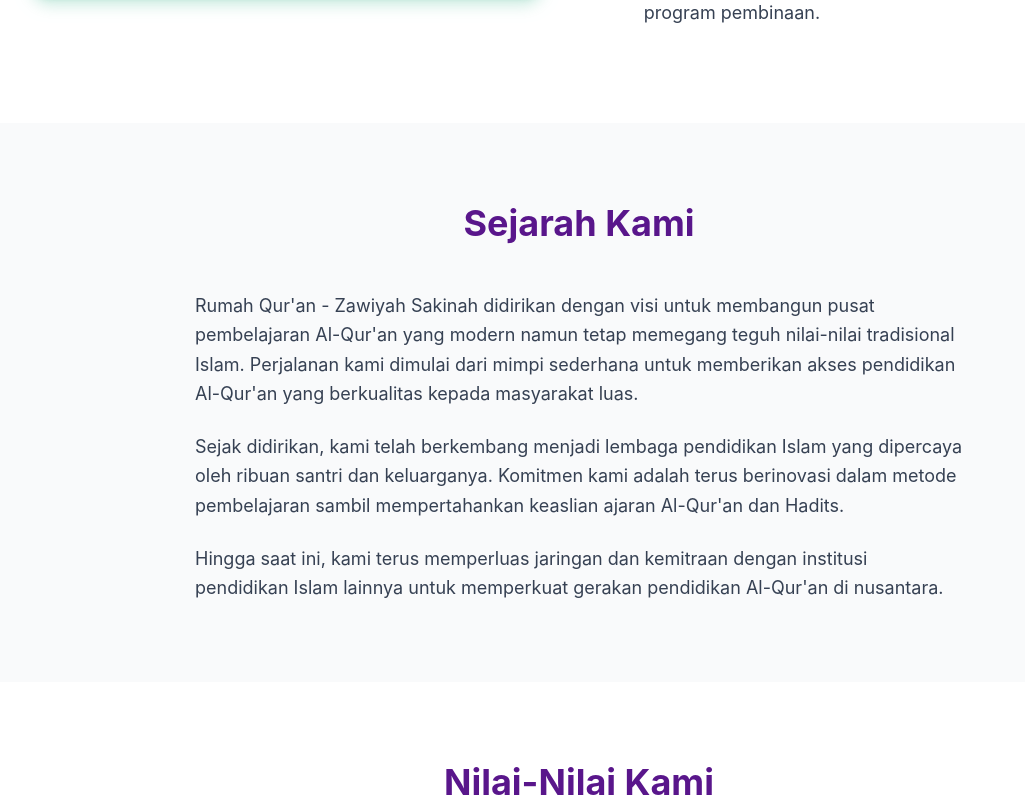
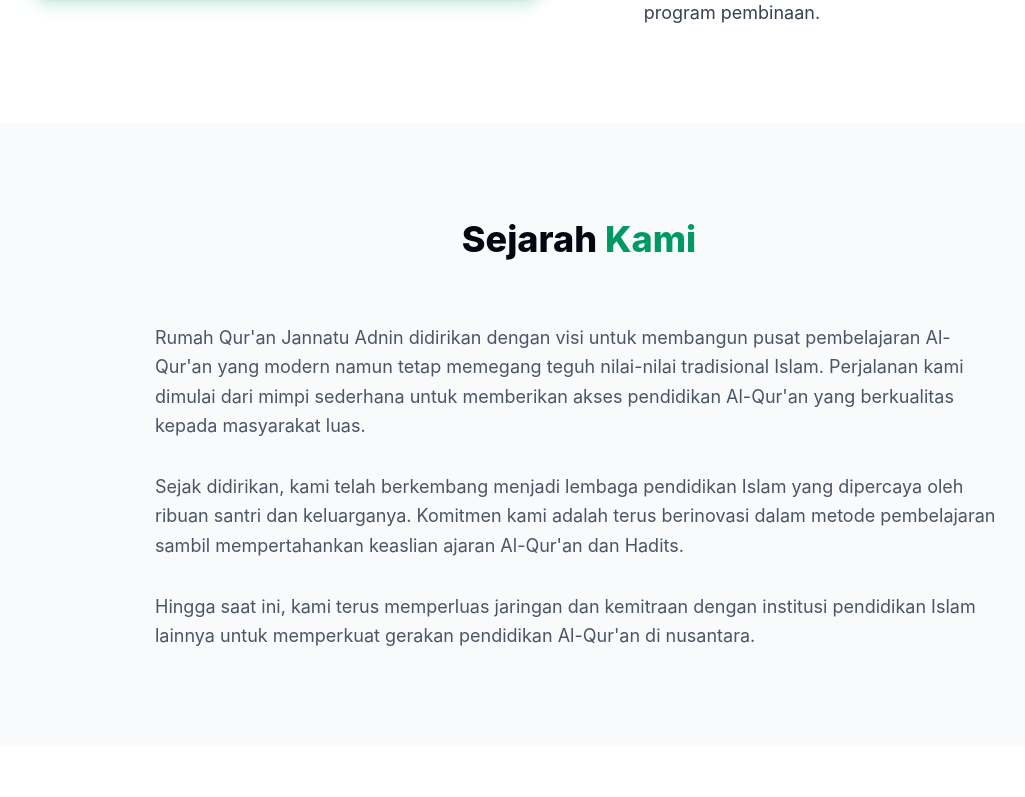
Before and after one commit to kokoy13/jannatu-adnin-frontend, a React (Vite) app in the folder jannatuadnin-frontend/: page /tentangkami in a window 1280 px wide. Shown: the part 1152-1949 px from the top of the page, without its empty margins (61-1086 px from the left). Built offline with nearby package versions, Linux system fonts and the light colour scheme.

Commit message:
redesain sejarah - About

```diff
--- a/jannatuadnin-frontend/src/pages/About.jsx
+++ b/jannatuadnin-frontend/src/pages/About.jsx
@@ -80,20 +80,27 @@ const About = () => {
             </section>
 
             {/* <!-- History Section --> */}
-            <section className="py-20 bg-gray-50">
-                <div className="max-w-6xl mx-auto px-4">
-                    <h2 className="text-4xl font-bold text-center text-purple-900 mb-12">Sejarah Kami</h2>
-                    <div className="max-w-3xl mx-auto">
-                        <p className="text-lg text-gray-700 mb-6 leading-relaxed">
-                            Rumah Qur'an - Zawiyah Sakinah didirikan dengan visi untuk membangun pusat pembelajaran Al-Qur'an yang modern namun tetap memegang teguh nilai-nilai tradisional Islam. Perjalanan kami dimulai dari mimpi sederhana untuk memberikan akses pendidikan Al-Qur'an yang berkualitas kepada masyarakat luas.
+            <section className="py-24 bg-gray-50">
+                <div className="max-w-4xl mx-auto px-6">
+
+                    <h2 className="text-4xl font-extrabold text-gray-950 text-center mb-16">
+                        Sejarah <span className="text-emerald-600">Kami</span>
+                    </h2>
+
+                    <div className="space-y-8">
+                        <p className="text-lg text-gray-600 leading-relaxed">
+                            Rumah Qur'an Jannatu Adnin didirikan dengan visi untuk membangun pusat pembelajaran Al-Qur'an yang modern namun tetap memegang teguh nilai-nilai tradisional Islam. Perjalanan kami dimulai dari mimpi sederhana untuk memberikan akses pendidikan Al-Qur'an yang berkualitas kepada masyarakat luas.
                         </p>
-                        <p className="text-lg text-gray-700 mb-6 leading-relaxed">
+
+                        <p className="text-lg text-gray-600 leading-relaxed">
                             Sejak didirikan, kami telah berkembang menjadi lembaga pendidikan Islam yang dipercaya oleh ribuan santri dan keluarganya. Komitmen kami adalah terus berinovasi dalam metode pembelajaran sambil mempertahankan keaslian ajaran Al-Qur'an dan Hadits.
                         </p>
-                        <p className="text-lg text-gray-700 leading-relaxed">
+
+                        <p className="text-lg text-gray-600 leading-relaxed">
                             Hingga saat ini, kami terus memperluas jaringan dan kemitraan dengan institusi pendidikan Islam lainnya untuk memperkuat gerakan pendidikan Al-Qur'an di nusantara.
                         </p>
                     </div>
+
                 </div>
             </section>
 
```
